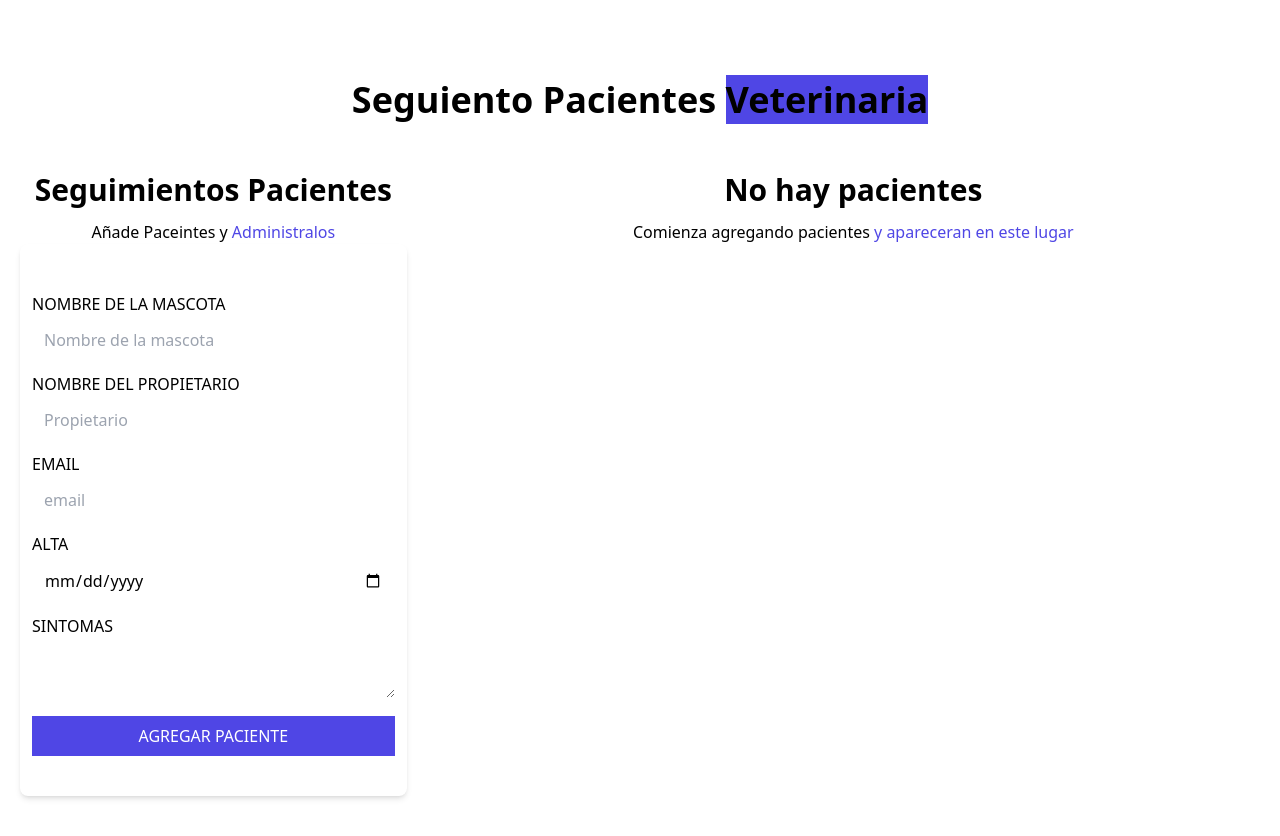
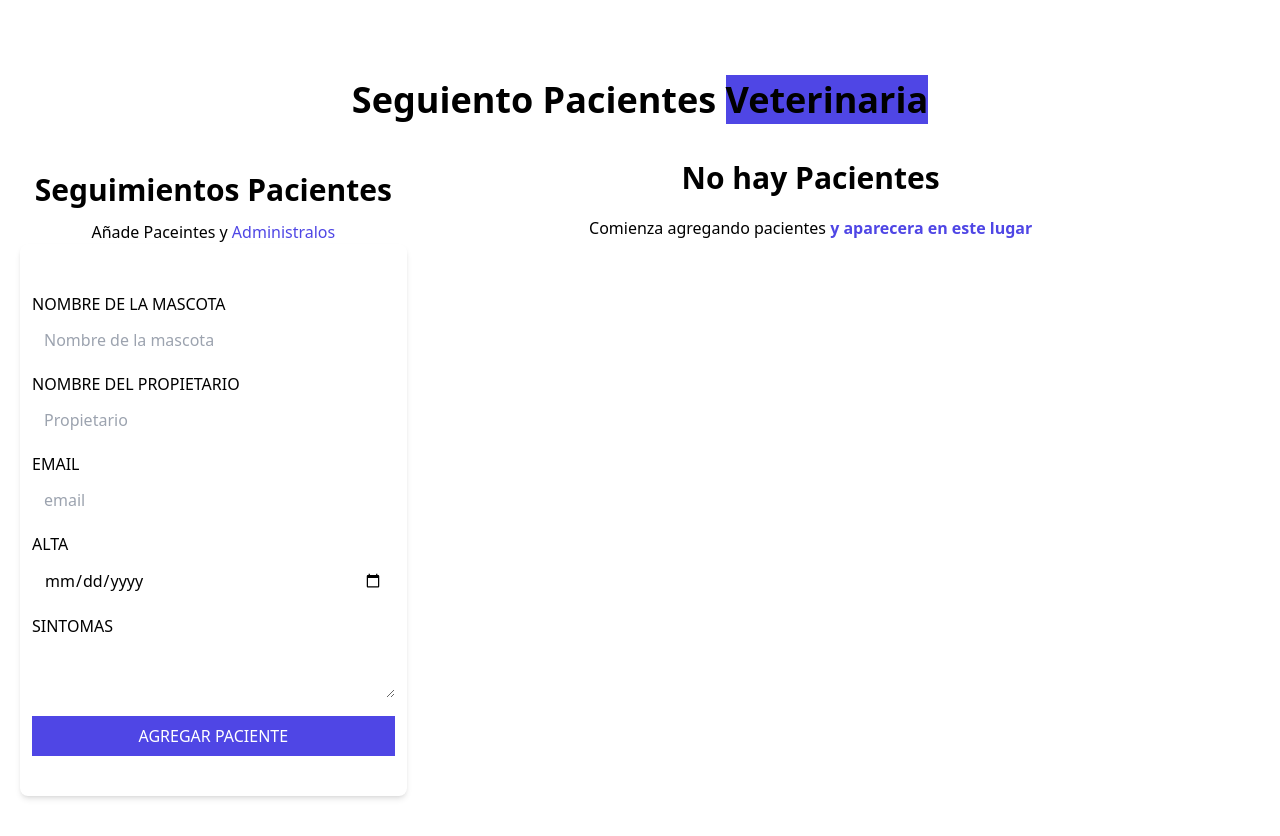
Before and after one commit to crccode/citas-pacientes, a React (Vite) app: page / in a window 1280 px wide. Built offline with nearby package versions, Linux system fonts and the light colour scheme.

Commit message:
MEJORAS AL DOM

```diff
--- a/src/components/ListadoPacientes.jsx
+++ b/src/components/ListadoPacientes.jsx
@@ -2,25 +2,39 @@
 import Paciente from "./Paciente";
 
 const ListadoPacientes = ({ pacientes, setPaciente, eliminarPaciente }) => {
-
   return (
-    <div className="block md:w-2/3 text-center">
-      <h2 className="text-3xl font-bold my-3">No hay pacientes</h2>
-      <p>
-        Comienza agregando pacientes {""}
-        <span className="text-indigo-600">y apareceran en este lugar</span>
-      </p>
-      {pacientes.map((paciente) => (
-        <Paciente
-          key = {paciente.id}
-          paciente = {paciente}
-          setPaciente = {setPaciente}
-
-          eliminarPaciente = {eliminarPaciente}
-        />
-      ))}
-
-
+    <div className="md:w-1/2 lg:w-3/5 md-h-screen overflow-y-scroll">
+      {pacientes && pacientes.length ? (
+        <>
+          <h2 className="font-black text-3xl text-center">
+            Listado de Pacientes
+          </h2>
+          <p className="text-center mt-5 mb-10">
+            Administra tus {""}
+            <span className="text-indigo-600 font-bold">Pacientes y Citas</span>
+          </p>
+          {pacientes.map((paciente) => (
+            <Paciente
+              // ESTE KEY DEBE SER UNICO Y DEBE TENERLO TODOS LOS PACIENTES
+              key={paciente.id}
+              paciente={paciente}
+              setPaciente={setPaciente}
+              eliminarPaciente={eliminarPaciente}
+            />
+          ))}
+          -
+        </>
+      ) : (
+        <>
+          <h2 className="font-black text-3xl text-center">No hay Pacientes</h2>
+          <p className="text-center mt-5 mb-10">
+            Comienza agregando pacientes {""}
+            <span className="text-indigo-600 font-bold">
+              y aparecera en este lugar
+            </span>
+          </p>
+        </>
+      )}
     </div>
   );
 };
```
